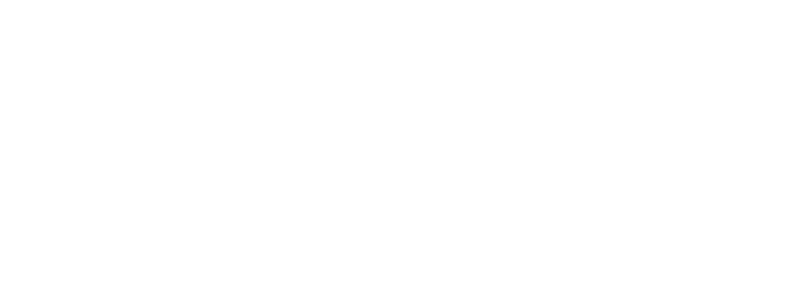
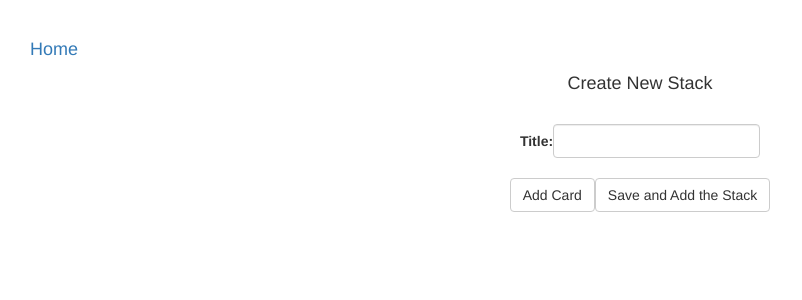
Before and after one commit to manu-4216/react-testing, a React (Create React App) app in the folder flashcardpro/: page /stack_form in a window 1280 px wide. Shown: the top 300 px of the page, without its empty margins (0-802 px from the left). Built offline with nearby package versions, Linux system fonts and the light colour scheme.

Commit message:
Finich form for adding stack (with cards)

```diff
--- a/flashcardpro/src/components/App.js
+++ b/flashcardpro/src/components/App.js
@@ -1,4 +1,5 @@
 import React, { Component } from 'react';
+import { Link } from 'react-router-dom';
 import Stacklist from './Stacklist';
 
 class App extends Component {
@@ -8,6 +9,8 @@
                 <h2>Flashcard Pro</h2>
                 <hr />
                 <Stacklist />
+                <hr />
+                <Link to="stack_form">Create a New Stack</Link>
             </div>
         );
     }
--- /dev/null
+++ b/flashcardpro/src/components/StackForm.js
@@ -0,0 +1,95 @@
+import React, { Component } from 'react';
+import { Link } from 'react-router-dom';
+import {
+    Form,
+    FormGroup,
+    FormControl,
+    ControlLabel,
+    Button
+} from 'react-bootstrap';
+
+class StackForm extends Component {
+    constructor() {
+        super();
+
+        this.state = { title: '', cards: [] };
+
+        this.addCard = this.addCard.bind(this);
+        this.addStack = this.addStack.bind(this);
+    }
+
+    addCard() {
+        const { cards } = this.state;
+
+        cards.push({ id: cards.length, prompt: '', answer: '' });
+
+        this.setState({ cards });
+    }
+
+    updateCardPart(event, index, part) {
+        const { cards } = this.state;
+
+        cards[index][part] = event.target.value;
+
+        this.setState({ cards });
+    }
+
+    addStack() {
+        console.log('form state', this.state);
+    }
+
+    render() {
+        return (
+            <div>
+                <Link to="/" className="link-home">
+                    <h4>Home</h4>
+                </Link>
+                <h4>Create New Stack</h4>
+                <br />
+                <Form inline>
+                    <FormGroup>
+                        <ControlLabel>Title:</ControlLabel>
+                        <FormControl
+                            onChange={event => {
+                                this.setState({ title: event.target.value });
+                            }}
+                        />
+                    </FormGroup>
+                    {this.state.cards.map((card, index) => (
+                        <div key={card.id}>
+                            <br />
+                            <FormGroup>
+                                <ControlLabel>Prompt:</ControlLabel>
+                                <FormControl
+                                    onChange={event => {
+                                        this.updateCardPart(
+                                            event,
+                                            index,
+                                            'prompt'
+                                        );
+                                    }}
+                                />
+
+                                <ControlLabel>Answer:</ControlLabel>
+                                <FormControl
+                                    onChange={event => {
+                                        this.updateCardPart(
+                                            event,
+                                            index,
+                                            'answer'
+                                        );
+                                    }}
+                                />
+                            </FormGroup>
+                        </div>
+                    ))}
+                </Form>
+                <br />
+                <Button onClick={this.addCard}>Add Card</Button>
+                <Button onClick={this.addStack}>Save and Add the Stack</Button>
+            </div>
+        );
+    }
+}
+
+export default StackForm;
--- a/flashcardpro/src/index.js
+++ b/flashcardpro/src/index.js
@@ -6,6 +6,7 @@
 import rootReducer from './reducers';
 import App from './components/App';
 import Stack from './components/Stack';
+import StackForm from './components/StackForm';
 import { setStack } from './actions';
 import './index.css';
 
@@ -19,6 +20,7 @@
             <Switch>
                 <Route exact path="/" component={App} />
                 <Route path="/stack" component={Stack} />
+                <Route path="/stack_form" component={StackForm} />
             </Switch>
         </BrowserRouter>
     </Provider>,
```
